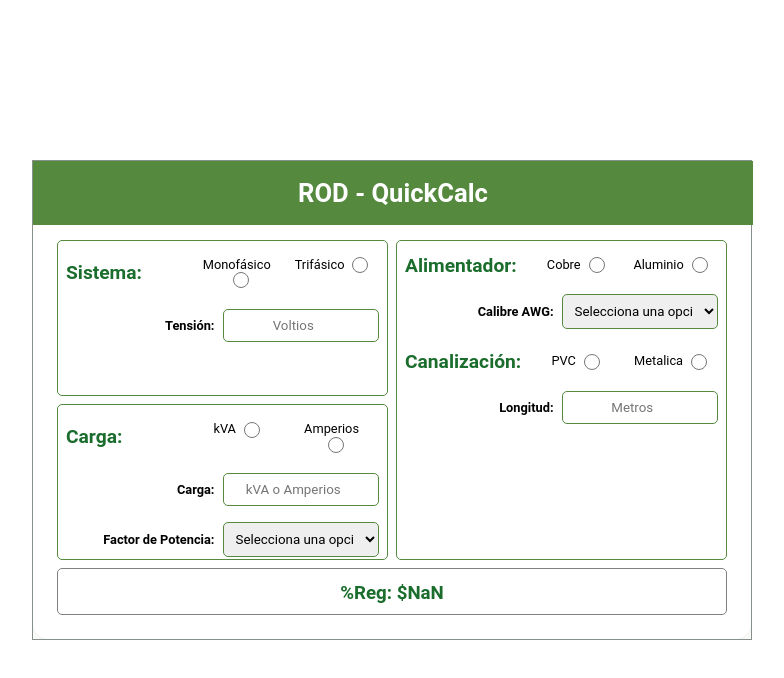
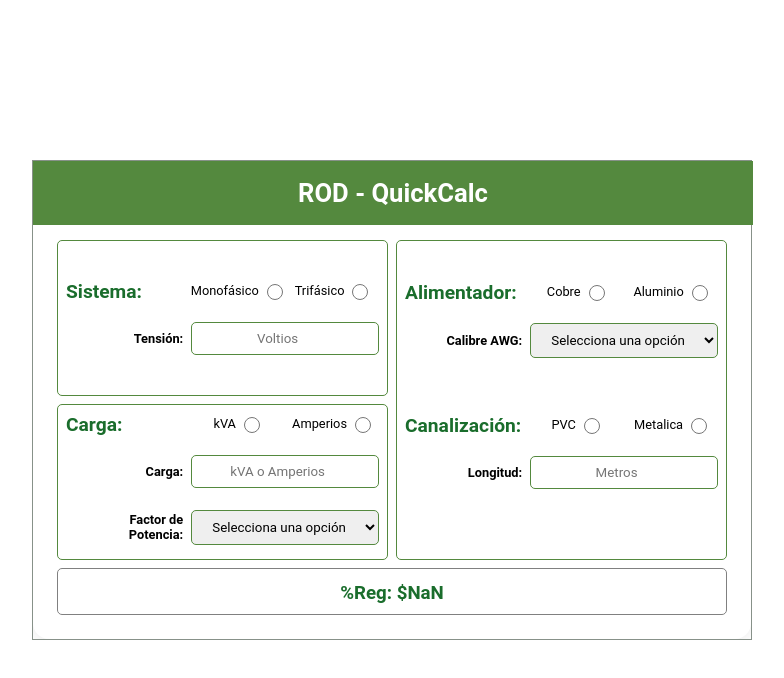
Before and after one commit to cmarioep/ROD-QuickCalc, a React (Vite) app: page /voltagedrop in a window 1280 px wide. Shown: the top 678 px of the page, without its empty margins (248-1032 px from the left). Built offline with nearby package versions, Linux system fonts and the light colour scheme.

Commit message:
Styles: final layout styles on desktop version

```diff
--- a/src/pages/VoltageDrop.jsx
+++ b/src/pages/VoltageDrop.jsx
@@ -88,7 +88,7 @@ export const VoltageDrop = () => {
                     </div>
                 </div>
 
-                <div className="label-input">
+                <div className="label-input --mb-1">
                     <label htmlFor="loadCurrent">Carga:</label>
                     <input
                         type="number"
@@ -115,9 +115,9 @@ export const VoltageDrop = () => {
             </div>
 
 
-            <div className="formulario__container grid-system-conduit">
+            <div className="formulario__container grid-system-path">
 
-                <div className="system-options">
+                <div className="system-options grid-system-path-wire">
                     <p>Alimentador:</p>
                     <div className="radio-input">
                         <label htmlFor="material">Cobre
@@ -155,7 +155,7 @@ export const VoltageDrop = () => {
                     </select>
                 </div>
 
-                <div className="system-options">
+                <div className="system-options grid-system-path-conduit">
                     <p>Canalización:</p>
                     <div className='radio-input'>
                         <label htmlFor="conduit">PVC
--- a/src/styles/pages/VoltageDrop.scss
+++ b/src/styles/pages/VoltageDrop.scss
@@ -52,6 +52,12 @@
     align-items: center;
     margin-bottom: 0.8rem;
 
+    @include mediaquery(intermediate) {
+        margin-bottom: 1.2rem;
+    }
+
+
+
     p {
         width: 55%;
         color: rgb(26, 109, 44);
@@ -72,7 +78,14 @@
         padding: 0.5rem;
         font-size: 0.8rem;
         text-align: center;
+
+        @include mediaquery(intermediate) {
+            width: 65%;
+            padding: 0;
+        }
     }
+
+
 
     input[type="radio"] {
         margin-left: 0.5rem;
@@ -93,6 +106,10 @@
     width: 100%;
     margin-bottom: 1rem;
 
+    @include mediaquery(intermediate) {
+        margin-bottom: 0;
+    }
+
     label {
         width: 50%;
         padding: 0.5rem;
@@ -100,6 +117,10 @@
         text-align: right;
         font-size: 0.8rem;
         font-weight: bold;
+
+        @include mediaquery(intermediate) {
+            width: 40%;
+        }
     }
 
     input[type="number"],
@@ -109,7 +130,15 @@
         border-radius: 5px;
         text-align: center;
         border: 1px solid $clr-primary;
+
+        @include mediaquery(intermediate) {
+            width: 60%;
+        }
     }
+}
+
+.--mb-1 {
+    margin-bottom: 1rem;
 }
 
 .system-result {
@@ -128,6 +157,11 @@
         grid-column: 1 / 7;
         grid-row: 2 / 5;
         margin-bottom: 0;
+
+        display: flex;
+        flex-direction: column;
+        justify-content: center;
+
     }
 
     &-system-current {
@@ -136,10 +170,18 @@
         margin-bottom: 0;
     }
 
-    &-system-conduit {
+    &-system-path {
         grid-column: 7 / 13;
         grid-row: 2 / 8;
         margin-bottom: 0;
+
+        &-wire {
+            margin-top: 2rem;
+        }
+
+        &-conduit {
+            margin-top: 3.5rem;
+        }
     }
 
     &-system-result {
```
